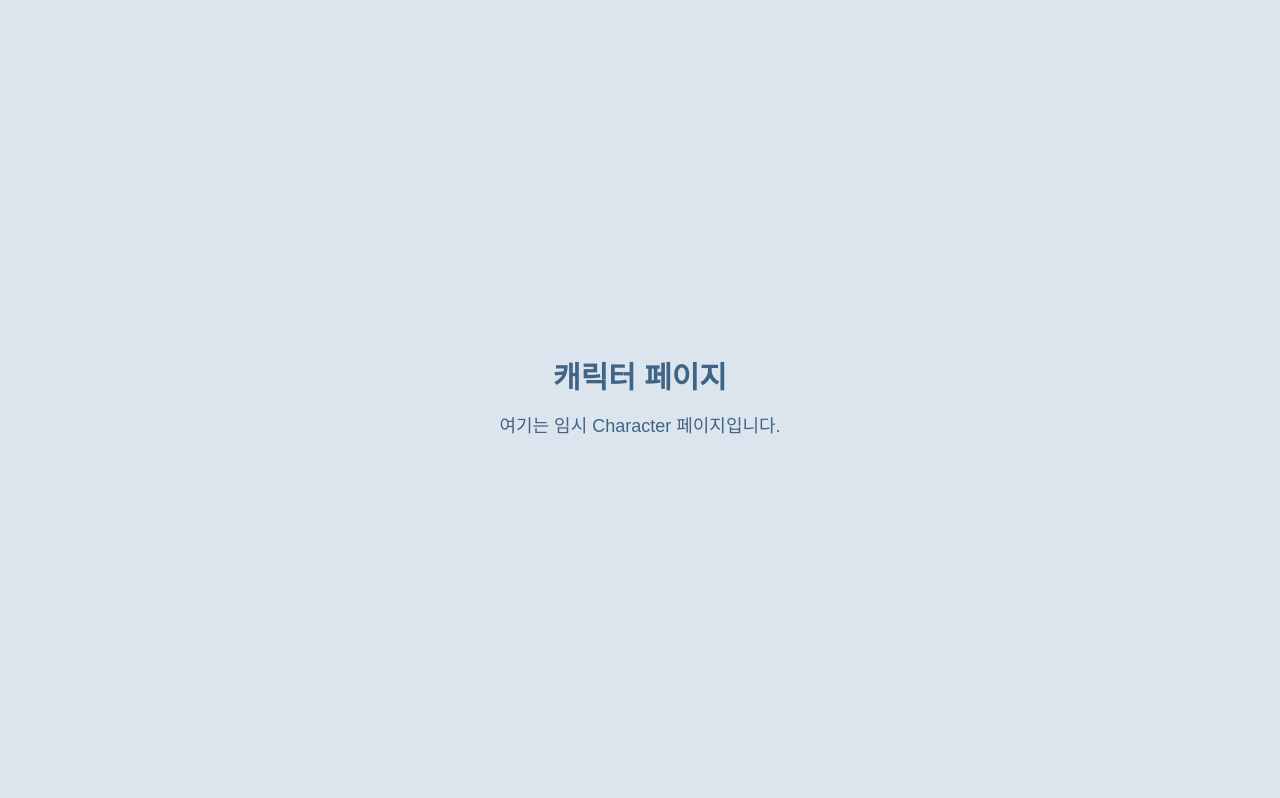
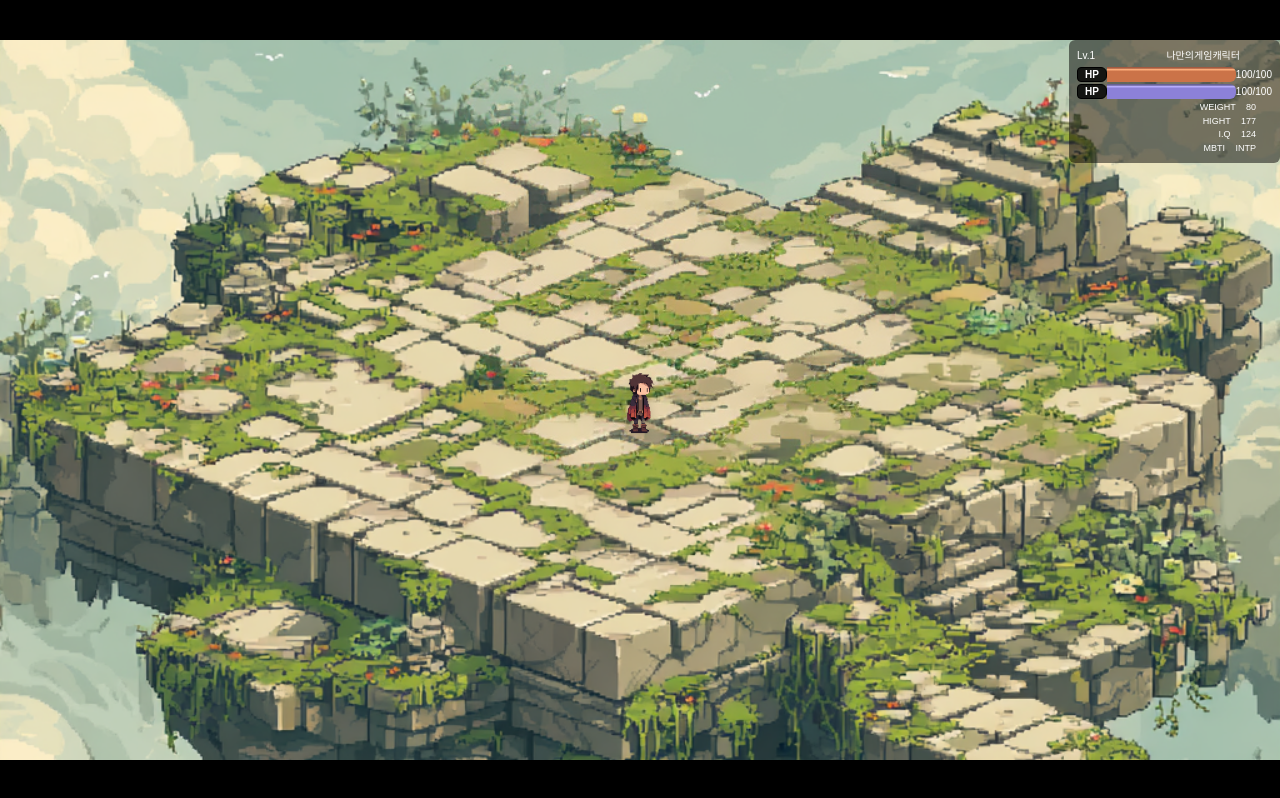
Before and after one commit to yuwonkyu/makeCharacter, a Next.js app: page /character in a window 1280 px wide. Built offline with nearby package versions, Linux system fonts and the light colour scheme; a web font is replaced by a local one.

Commit message:
💄 feat: update CharacterPage layout and add character stats panel

```diff
--- a/src/app/character/page.tsx
+++ b/src/app/character/page.tsx
@@ -1,12 +1,76 @@
-export default function CharacterPage() {
+import Image from "next/image";
+
+const CharacterPage = () => {
   return (
-    <div className="flex flex-col items-center justify-center min-h-screen bg-[var(--blue-2)]">
-      <h1 className="text-3xl font-bold text-[var(--gray-1)] mb-4">
-        캐릭터 페이지
-      </h1>
-      <p className="text-lg text-[var(--gray-1)]">
-        여기는 임시 Character 페이지입니다.
-      </p>
+    <div className="w-screen h-screen bg-black flex items-center justify-center">
+      {/* 검은 배경 + 맵 중앙 정렬 */}
+      <div className="relative bg-black flex items-center justify-center size-full">
+        {/* 맵 영역 (반응형, 16:9 비율 유지) */}
+        <div
+          className="relative aspect-[16/20] md:aspect-[16/9] w-full bg-cover bg-center"
+          style={{
+            backgroundImage: "url('/img/bg-map.png')",
+          }}
+        >
+          {/* 캐릭터 정보 패널 */}
+          <div className="absolute top-0 right-0 z-20 bg-black/50 rounded-[6px] px-2 py-2 text-white">
+            <div className="flex justify-between items-center mb-1">
+              <span className="text-[10px] font-medium">Lv.1</span>
+              <span className="text-[10px] font-medium mr-8">
+                나만의게임캐릭터
+              </span>
+            </div>
+            <div className="flex items-center mb-0.5 text-[10px]">
+              <span className="flex items-center border-1 border-black justify-center font-bold  h-[15px] bg-black/80 rounded-l-[4px] rounded-r-[6px] px-[7px] ">
+                HP
+              </span>
+              <div
+                className="h-[15px] w-[129px] rounded-r-[6px]"
+                style={{ background: "var(--gradient-orange)" }}
+              />
+              <span>100/100</span>
+            </div>
+            <div className="flex items-center mb-0.5 text-[10px]">
+              <span className="flex items-center border-1 border-black justify-center font-bold  h-[15px] bg-black/80 rounded-l-[4px] rounded-r-[6px] px-[7px] ">
+                HP
+              </span>
+              <div
+                className="h-[15px] w-[129px] rounded-r-[6px]"
+                style={{ background: "var(--gradient-purple)" }}
+              />
+              <span>100/100</span>
+            </div>
+            <div className="flex flex-col flex-wrap items-end pr-4 gap-y-0.1 text-[9px]">
+              <div>
+                WEIGHT <span className="ml-2">80</span>
+              </div>
+              <div>
+                HIGHT <span className="ml-2">177</span>
+              </div>
+              <div>
+                I.Q <span className="ml-2">124</span>
+              </div>
+              <div>
+                MBTI <span className="ml-2">INTP</span>
+              </div>
+            </div>
+          </div>
+          {/* 아바타 */}
+          <div className="absolute left-1/2 top-1/2 z-10 -translate-x-1/2 -translate-y-1/2">
+            <Image
+              src="/img/npc1.png"
+              alt="아바타"
+              width={96}
+              height={96}
+              className="object-contain drop-shadow-lg"
+              draggable={false}
+              priority
+            />
+          </div>
+        </div>
+      </div>
     </div>
   );
-}
+};
+
+export default CharacterPage;
```
